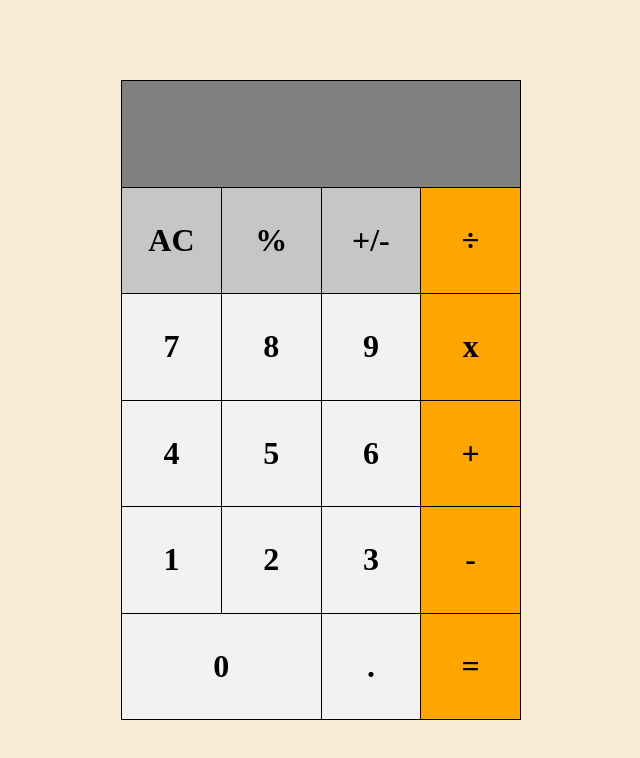
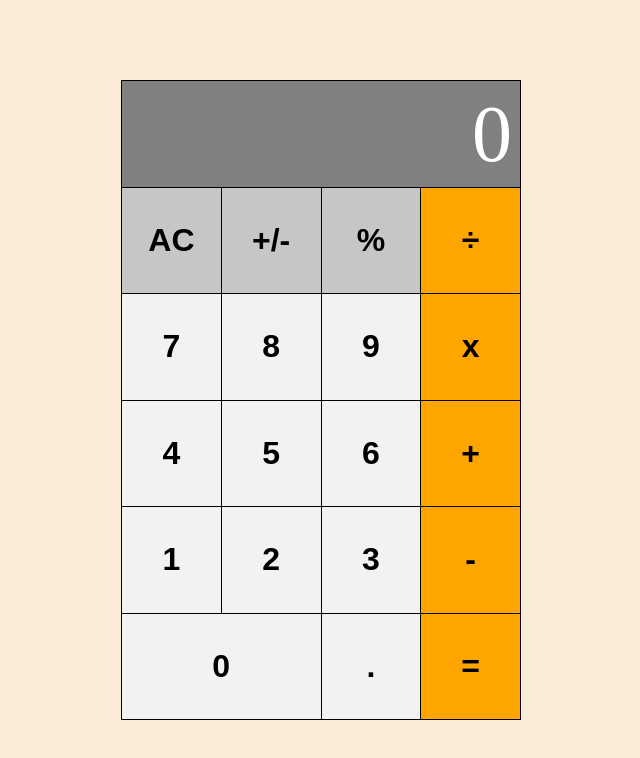
Before and after one commit to nimplay/math_magicians, a React (Create React App) app: page / in a window 1280 px wide. Shown: the top 758 px of the page, without its empty margins (319-959 px from the left). Built offline with nearby package versions, Linux system fonts and the light colour scheme.

Commit message:
add calculator logic

```diff
--- a/package.json
+++ b/package.json
@@ -7,6 +7,9 @@
     "@testing-library/react": "^13.3.0",
     "@testing-library/user-event": "^13.5.0",
     "babel": "^6.23.0",
+    "big-js": "^3.1.3",
+    "big.js": "^6.2.1",
+    "prop-types": "^15.8.1",
     "react": "^18.2.0",
     "react-dom": "^18.2.0",
     "react-number-format": "^4.9.3",
--- /dev/null
+++ b/src/components/buttons.js
@@ -0,0 +1,24 @@
+import React from 'react';
+import PropTypes from 'prop-types';
+
+function CalcButton({
+  buttonName, onClick, calcObj, classButton,
+}) {
+  return (
+    <button type="button" className={classButton} onClick={() => onClick(calcObj, buttonName)}>{buttonName}</button>
+  );
+}
+
+CalcButton.defaultProps = {
+  buttonName: '?',
+  classButton: 'btn',
+};
+
+CalcButton.propTypes = {
+  buttonName: PropTypes.string,
+  classButton: PropTypes.string,
+  onClick: PropTypes.func.isRequired,
+  calcObj: PropTypes.objectOf(PropTypes.string).isRequired,
+};
+
+export default CalcButton;
--- a/src/components/calculator.js
+++ b/src/components/calculator.js
@@ -1,35 +1,51 @@
-/* eslint-disable react/prefer-stateless-function */
+import React, { useState } from 'react';
+import CalcButton from './buttons';
+import calculate from '../logic/calculate';
+import '../index.css';
 
-import React from 'react';
+function Calculator() {
+  const [calculatorObj, setCalculatorObj] = useState({});
 
-class Calculator extends React.Component {
-  render() {
-    return (
-      <div className="container">
-        <div className="wrapper">
-          <div className="screen"> </div>
-          <div className="btn light-gray">AC</div>
-          <div className="btn light-gray">%</div>
-          <div className="btn light-gray">+/-</div>
-          <div className="btn orange">&divide;</div>
-          <div className="btn">7</div>
-          <div className="btn">8</div>
-          <div className="btn">9</div>
-          <div className="btn orange">x</div>
-          <div className="btn">4</div>
-          <div className="btn">5</div>
-          <div className="btn">6</div>
-          <div className="btn orange">+</div>
-          <div className="btn">1</div>
-          <div className="btn">2</div>
-          <div className="btn">3</div>
-          <div className="btn orange">-</div>
-          <div className="btn zero">0</div>
-          <div className="btn">.</div>
-          <div className="btn orange">=</div>
+  const handleCalculate = (calcObj, text) => {
+    setCalculatorObj(calculate(calcObj, text));
+  };
+
+  let display = 0;
+
+  if (Object.keys(calculatorObj).length === 0 || (calculatorObj.total === null
+    && calculatorObj.next === null
+    && calculatorObj.operation === null)) {
+    display = 0;
+  } else {
+    display = calculatorObj.next !== null ? calculatorObj.next : calculatorObj.total;
+  }
+  return (
+    <div className="container">
+      <div className="wrapper">
+        <div className="screen Calculator-result">
+          {display}
         </div>
+        <CalcButton buttonName="AC" classButton="btn light-gray" onClick={handleCalculate} calcObj={calculatorObj} />
+        <CalcButton buttonName="+/-" classButton="btn light-gray" onClick={handleCalculate} calcObj={calculatorObj} />
+        <CalcButton buttonName="%" classButton="btn light-gray" onClick={handleCalculate} calcObj={calculatorObj} />
+        <CalcButton buttonName="÷" classButton="btn orange" onClick={handleCalculate} calcObj={calculatorObj} />
+        <CalcButton buttonName="7" onClick={handleCalculate} calcObj={calculatorObj} />
+        <CalcButton buttonName="8" onClick={handleCalculate} calcObj={calculatorObj} />
+        <CalcButton buttonName="9" onClick={handleCalculate} calcObj={calculatorObj} />
+        <CalcButton buttonName="x" classButton="btn orange" onClick={handleCalculate} calcObj={calculatorObj} />
+        <CalcButton buttonName="4" onClick={handleCalculate} calcObj={calculatorObj} />
+        <CalcButton buttonName="5" onClick={handleCalculate} calcObj={calculatorObj} />
+        <CalcButton buttonName="6" onClick={handleCalculate} calcObj={calculatorObj} />
+        <CalcButton buttonName="+" classButton="btn orange" onClick={handleCalculate} calcObj={calculatorObj} />
+        <CalcButton buttonName="1" onClick={handleCalculate} calcObj={calculatorObj} />
+        <CalcButton buttonName="2" onClick={handleCalculate} calcObj={calculatorObj} />
+        <CalcButton buttonName="3" onClick={handleCalculate} calcObj={calculatorObj} />
+        <CalcButton buttonName="-" classButton="btn orange" onClick={handleCalculate} calcObj={calculatorObj} />
+        <CalcButton buttonName="0" classButton="btn zero" onClick={handleCalculate} calcObj={calculatorObj} />
+        <CalcButton buttonName="." onClick={handleCalculate} calcObj={calculatorObj} />
+        <CalcButton buttonName="=" classButton="btn orange" onClick={handleCalculate} calcObj={calculatorObj} />
       </div>
-    );
-  }
+    </div>
+  );
 }
 export default Calculator;
--- a/src/index.css
+++ b/src/index.css
@@ -48,6 +48,8 @@ body {
   color: black;
   cursor: pointer;
   font-weight: bold;
+  font-size: 2rem;
+  border-style: none;
 }
 
 .btn:hover {
--- /dev/null
+++ b/src/logic/calculate.js
@@ -0,0 +1,133 @@
+import operate from './operate';
+
+function isNumber(item) {
+  return !!item.match(/[0-9]+/);
+}
+
+/**
+ * Given a button name and a calculator data object, return an updated
+ * calculator data object.
+ *
+ * Calculator data object contains:
+ *   total:s      the running total
+ *   next:String       the next number to be operated on with the total
+ *   operation:String  +, -, etc.
+ */
+export default function calculate(obj, buttonName) {
+  if (buttonName === 'AC') {
+    return {
+      total: null,
+      next: null,
+      operation: null,
+    };
+  }
+
+  if (isNumber(buttonName)) {
+    if (buttonName === '0' && obj.next === '0') {
+      return {};
+    }
+    // If there is an operation, update next
+    if (obj.operation) {
+      if (obj.next && obj.next !== '0') {
+        return { ...obj, next: obj.next + buttonName };
+      }
+      return { ...obj, next: buttonName };
+    }
+    // If there is no operation, update next and clear the value
+    if (obj.next && obj.next !== '0') {
+      return {
+        next: obj.next + buttonName,
+        total: null,
+      };
+    }
+    return {
+      next: buttonName,
+      total: null,
+    };
+  }
+
+  if (buttonName === '.') {
+    if (obj.next) {
+      if (obj.next.includes('.')) {
+        return { ...obj };
+      }
+      return { ...obj, next: `${obj.next}.` };
+    }
+    if (obj.operation) {
+      return { ...obj, next: '0.' };
+    }
+    if (obj.total) {
+      if (obj.total.includes('.')) {
+        return {};
+      }
+      return { ...obj, next: `${obj.total}.` };
+    }
+    return { ...obj, next: '0.' };
+  }
+
+  if (buttonName === '=') {
+    if (obj.next && obj.operation) {
+      return {
+        total: operate(obj.total, obj.next, obj.operation),
+        next: null,
+        operation: null,
+      };
+    }
+    // '=' with no operation, nothing to do
+    return {};
+  }
+
+  if (buttonName === '+/-') {
+    if (obj.next) {
+      return { ...obj, next: (-1 * parseFloat(obj.next)).toString() };
+    }
+    if (obj.total) {
+      return { ...obj, total: (-1 * parseFloat(obj.total)).toString() };
+    }
+    return {};
+  }
+
+  // Button must be an operation
+
+  // When the user presses an operation button without having entered
+  // a number first, do nothing.
+  // if (!obj.next && !obj.total) {
+  //   return {};
+  // }
+
+  // User pressed an operation after pressing '='
+  if (!obj.next && obj.total && !obj.operation) {
+    return { ...obj, operation: buttonName };
+  }
+
+  // User pressed an operation button and there is an existing operation
+  if (obj.operation) {
+    if (obj.total && !obj.next) {
+      return { ...obj, operation: buttonName };
+    }
+
+    if (!obj.total) {
+      return { total: 0, operation: buttonName };
+    }
+
+    return {
+      total: operate(obj.total, obj.next, obj.operation),
+      next: null,
+      operation: buttonName,
+    };
+  }
+
+  // no operation yet, but the user typed one
+
+  // The user hasn't typed a number yet, just save the operation
+  if (!obj.next) {
+    return { operation: buttonName };
+  }
+
+  // save the operation and shift 'next' into 'total'
+  return {
+    total: obj.next,
+    next: null,
+    operation: buttonName,
+  };
+}
--- /dev/null
+++ b/src/logic/operate.js
@@ -0,0 +1,30 @@
+import Big from 'big.js';
+
+export default function operate(numberOne, numberTwo, operation) {
+  const one = Big(numberOne);
+  const two = Big(numberTwo);
+  if (operation === '+') {
+    return one.plus(two).toString();
+  }
+  if (operation === '-') {
+    return one.minus(two).toString();
+  }
+  if (operation === 'x') {
+    return one.times(two).toString();
+  }
+  if (operation === '÷') {
+    try {
+      return one.div(two).toString();
+    } catch (err) {
+      return "Can't divide by 0.";
+    }
+  }
+  if (operation === '%') {
+    try {
+      return one.mod(two).toString();
+    } catch (err) {
+      return "Can't find modulo as can't divide by 0.";
+    }
+  }
+  throw Error(`Unknown operation '${operation}'`);
+}
```
Also changed, not shown: 1 other file (tests, documents, lock files or other folders).
